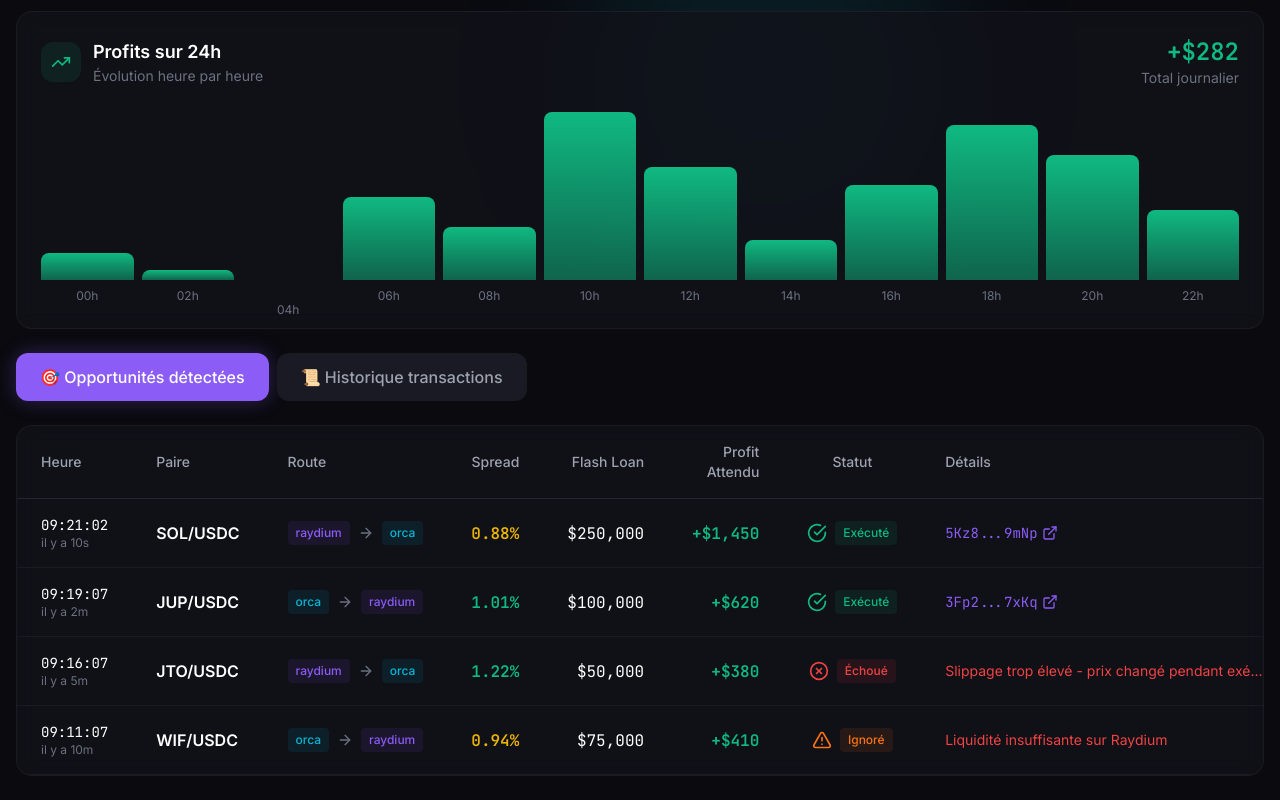
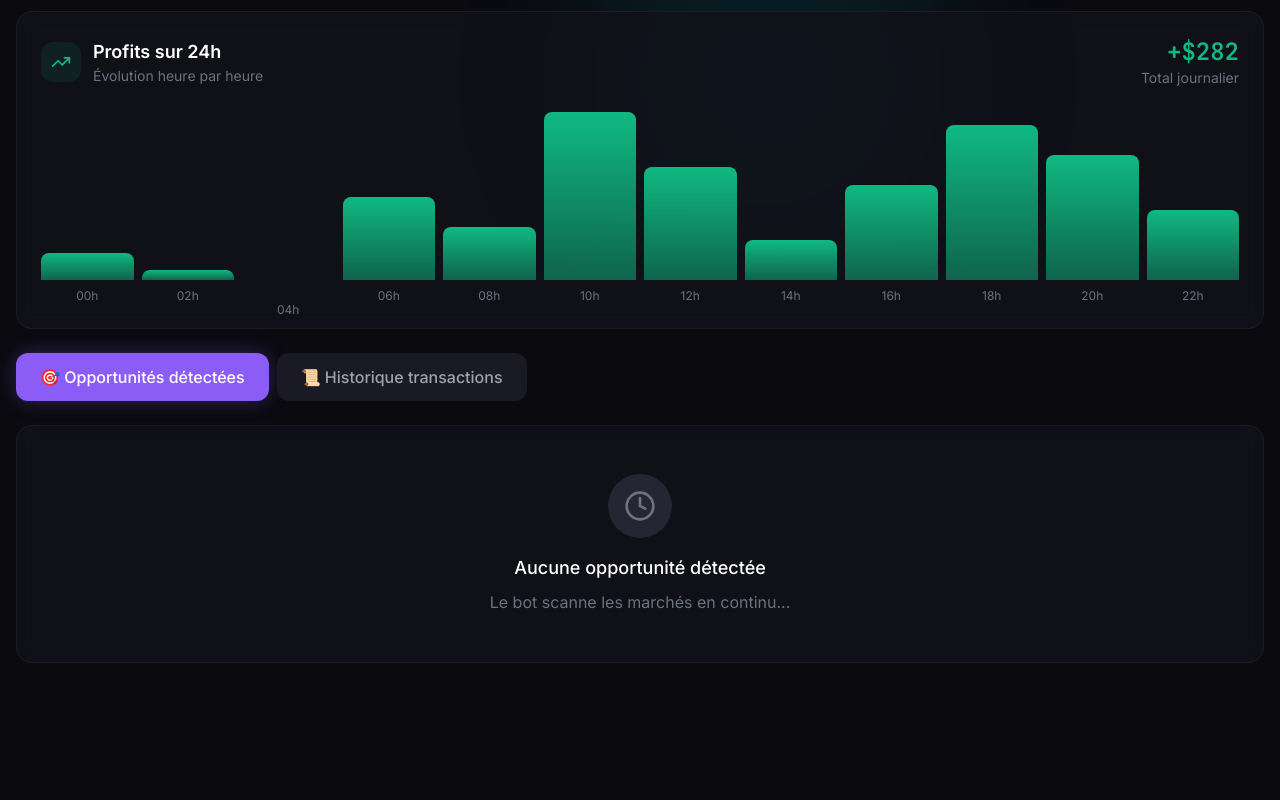
Before and after one commit to 0xthannis/frontend, a React (Vite) app: page / in a window 1280 px wide. Shown: the part 528-1328 px from the top of the page. After the commit the page ends 1215 px from the top, so only its background shows below. Built offline with nearby package versions, Linux system fonts and the light colour scheme; the HTML template or start-up script is replaced by a standard one.

Commit message:
Remove all demo data - empty state only

```diff
--- a/src/App.tsx
+++ b/src/App.tsx
@@ -1,4 +1,4 @@
-import { useState, useEffect } from 'react'
+import { useState } from 'react'
 import { motion, AnimatePresence } from 'framer-motion'
 import Header from './components/Header'
 import StatsGrid from './components/StatsGrid'
@@ -8,143 +8,37 @@ import ProfitChart from './components/ProfitChart'
 import ConnectionStatus from './components/ConnectionStatus'
 import { BotData, Opportunity, Transaction } from './types'
 
-const DEMO_DATA: BotData = {
-  status: 'running',
-  uptime: 3600,
-  totalScans: 15420,
-  opportunitiesFound: 23,
-  executedTrades: 5,
-  failedTrades: 2,
-  totalProfit: 127.45,
-  todayProfit: 45.80,
-  solPrice: 98.50,
+const INITIAL_DATA: BotData = {
+  status: 'disconnected',
+  uptime: 0,
+  totalScans: 0,
+  opportunitiesFound: 0,
+  executedTrades: 0,
+  failedTrades: 0,
+  totalProfit: 0,
+  todayProfit: 0,
+  solPrice: 0,
 }
 
-const DEMO_OPPORTUNITIES: Opportunity[] = [
-  {
-    id: '1',
-    timestamp: Date.now() - 5000,
-    pair: 'SOL/USDC',
-    buyDex: 'raydium',
-    sellDex: 'orca',
-    buyPrice: 98.45,
-    sellPrice: 99.32,
-    spreadPercent: 0.88,
-    flashAmount: 250000,
-    expectedProfit: 1450,
-    status: 'executed',
-    txSignature: '5Kz8...9mNp',
-  },
-  {
-    id: '2',
-    timestamp: Date.now() - 120000,
-    pair: 'JUP/USDC',
-    buyDex: 'orca',
-    sellDex: 'raydium',
-    buyPrice: 0.892,
-    sellPrice: 0.901,
-    spreadPercent: 1.01,
-    flashAmount: 100000,
-    expectedProfit: 620,
-    status: 'executed',
-    txSignature: '3Fp2...7xKq',
-  },
-  {
-    id: '3',
-    timestamp: Date.now() - 300000,
-    pair: 'JTO/USDC',
-    buyDex: 'raydium',
-    sellDex: 'orca',
-    buyPrice: 2.45,
-    sellPrice: 2.48,
-    spreadPercent: 1.22,
-    flashAmount: 50000,
-    expectedProfit: 380,
-    status: 'failed',
-    failReason: 'Slippage trop élevé - prix changé pendant exécution',
-  },
-  {
-    id: '4',
-    timestamp: Date.now() - 600000,
-    pair: 'WIF/USDC',
-    buyDex: 'orca',
-    sellDex: 'raydium',
-    buyPrice: 2.12,
-    sellPrice: 2.14,
-    spreadPercent: 0.94,
-    flashAmount: 75000,
-    expectedProfit: 410,
-    status: 'skipped',
-    failReason: 'Liquidité insuffisante sur Raydium',
-  },
-]
-
-const DEMO_TRANSACTIONS: Transaction[] = [
-  {
-    id: '1',
-    timestamp: Date.now() - 5000,
-    type: 'arbitrage',
-    pair: 'SOL/USDC',
-    profit: 1450,
-    status: 'success',
-    signature: '5Kz8HjPqR2mNxLvT9sFdW3cYgB6nK1pA8eVu4jXi9mNp',
-    details: {
-      flashAmount: 250000,
-      buyDex: 'raydium',
-      sellDex: 'orca',
-      jitoTip: 0.0015,
-    }
-  },
-  {
-    id: '2',
-    timestamp: Date.now() - 120000,
-    type: 'arbitrage',
-    pair: 'JUP/USDC',
-    profit: 620,
-    status: 'success',
-    signature: '3Fp2KxNmL8vQwRtY5hDjS9cZgB1nK4pA7eVu2jXi7xKq',
-    details: {
-      flashAmount: 100000,
-      buyDex: 'orca',
-      sellDex: 'raydium',
-      jitoTip: 0.0008,
-    }
-  },
-  {
-    id: '3',
-    timestamp: Date.now() - 300000,
-    type: 'arbitrage',
-    pair: 'JTO/USDC',
-    profit: 0,
-    status: 'failed',
-    signature: null,
-    error: 'Transaction simulation failed: slippage exceeded',
-    details: {
-      flashAmount: 50000,
-      buyDex: 'raydium',
-      sellDex: 'orca',
-    }
-  },
-]
-
 export default function App() {
-  const [botData, setBotData] = useState<BotData>(DEMO_DATA)
-  const [opportunities, _setOpportunities] = useState<Opportunity[]>(DEMO_OPPORTUNITIES)
-  const [transactions, _setTransactions] = useState<Transaction[]>(DEMO_TRANSACTIONS)
-  const [isConnected, _setIsConnected] = useState(true)
+  const [botData, setBotData] = useState<BotData>(INITIAL_DATA)
+  const [opportunities, _setOpportunities] = useState<Opportunity[]>([])
+  const [transactions, _setTransactions] = useState<Transaction[]>([])
+  const [isConnected, _setIsConnected] = useState(false)
   const [activeTab, setActiveTab] = useState<'opportunities' | 'transactions'>('opportunities')
 
-  useEffect(() => {
-    const interval = setInterval(() => {
-      setBotData(prev => ({
-        ...prev,
-        uptime: prev.uptime + 1,
-        totalScans: prev.totalScans + Math.floor(Math.random() * 3),
-      }))
-    }, 1000)
-
-    return () => clearInterval(interval)
-  }, [])
+  // TODO: Connect to bot API via WebSocket
+  // useEffect(() => {
+  //   const ws = new WebSocket(import.meta.env.VITE_BOT_API_URL)
+  //   ws.onmessage = (event) => {
+  //     const data = JSON.parse(event.data)
+  //     setBotData(data.botData)
+  //     setOpportunities(data.opportunities)
+  //     setTransactions(data.transactions)
+  //     setIsConnected(true)
+  //   }
+  //   return () => ws.close()
+  // }, [])
 
   return (
     <div className="min-h-screen bg-dark-900">
```
